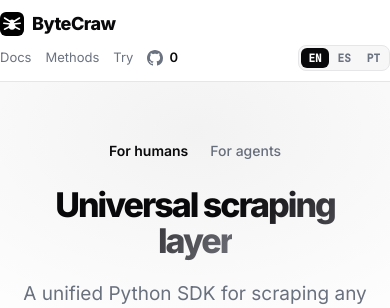
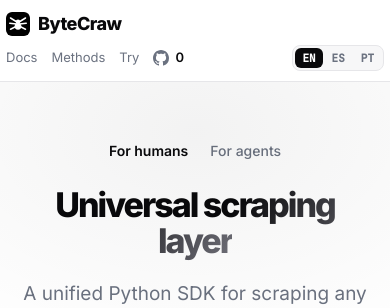
Before and after one commit to abrahamperz/ByteCraw, a Flask app: page / in a window 390 px wide. Shown: the top 308 px of the page. Run offline with Flask 3, Linux system fonts and the light colour scheme; some libraries are stand-ins or nearby versions.

Commit message:
style: add side padding to mobile nav header

```diff
--- a/demo/templates/docs.html
+++ b/demo/templates/docs.html
@@ -65,7 +65,7 @@
   footer { border-top: 1px solid var(--border); padding: 30px 0; color: var(--muted); font-size: 13px; text-align: center; }
   @media (max-width: 820px) {
     .wrap { padding: 0 16px; }
-    nav .row { flex-wrap: wrap; height: auto; padding: 10px 0; gap: 8px 16px; }
+    nav .row { flex-wrap: wrap; height: auto; padding: 10px 6px; gap: 8px 16px; }
     .navlinks { width: 100%; margin-left: 0; gap: 14px; flex-wrap: wrap; font-size: 13px; }
     .lang-sw { margin-left: auto; }
     .layout { grid-template-columns: 1fr; gap: 24px; padding: 24px 0 60px; }
--- a/demo/templates/index.html
+++ b/demo/templates/index.html
@@ -125,7 +125,7 @@
 
   @media (max-width: 820px) {
     .wrap { padding: 0 16px; }
-    nav .row { flex-wrap: wrap; height: auto; padding: 10px 0; gap: 8px 16px; }
+    nav .row { flex-wrap: wrap; height: auto; padding: 10px 6px; gap: 8px 16px; }
     .navlinks { width: 100%; margin-left: 0; gap: 14px; flex-wrap: wrap; font-size: 13px; }
     .lang-sw { margin-left: auto; }
     header.head { padding: 44px 0 28px; }
--- a/demo/templates/landing.html
+++ b/demo/templates/landing.html
@@ -160,7 +160,7 @@
 
   @media (max-width: 820px) {
     .wrap { padding: 0 16px; }
-    nav .row { flex-wrap: wrap; height: auto; padding: 10px 0; gap: 8px 16px; }
+    nav .row { flex-wrap: wrap; height: auto; padding: 10px 6px; gap: 8px 16px; }
     .navlinks { width: 100%; margin-left: 0; gap: 14px; flex-wrap: wrap; font-size: 13px; }
     .lang-sw { margin-left: auto; }
     .hero { padding: 56px 0 40px; }
--- a/demo/templates/try.html
+++ b/demo/templates/try.html
@@ -116,7 +116,7 @@
 
   @media (max-width: 820px) {
     .wrap { padding: 0 16px; }
-    nav .row { flex-wrap: wrap; height: auto; padding: 10px 0; gap: 8px 16px; }
+    nav .row { flex-wrap: wrap; height: auto; padding: 10px 6px; gap: 8px 16px; }
     .navlinks { width: 100%; margin-left: 0; gap: 14px; flex-wrap: wrap; font-size: 13px; }
     .lang-sw { margin-left: auto; }
     header.head { padding: 44px 0 28px; }
```
